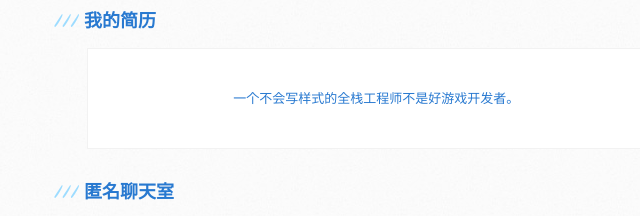
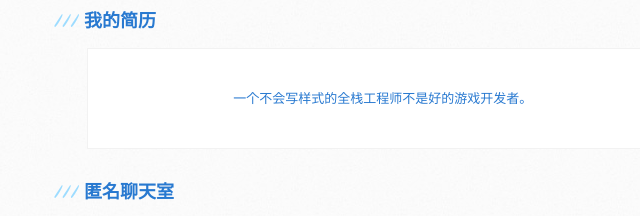
Before and after one commit to tyriankid/tyriankid.github.io, a plain HTML site: page index.html in a window 1280 px wide. Shown: the part 248-464 px from the top of the page, 83-723 px from the left. Drawn offline with Linux system fonts and the light colour scheme.

Commit message:
Update index.html

```diff
--- a/index.html
+++ b/index.html
@@ -30,7 +30,7 @@
         <section id="main-content">
           <h3><a id="welcome-to-github-pages" class="anchor" href="#" aria-hidden="true"><span class="octicon octicon-link"></span></a><a href="http://tyrian.iok.la:16340/myResume.html">我的简历</a></h3>
             <pre><code>
-                一个不会写样式的全栈工程师不是好游戏开发者。
+                一个不会写样式的全栈工程师不是好的游戏开发者。
             </code></pre>
 
           <h3><a id="welcome-to-github-pages" class="anchor" href="#" aria-hidden="true"><span class="octicon octicon-link"></span></a><a href="http://tyrian.iok.la:16340/userChat.html">匿名聊天室</a></h3>
```
